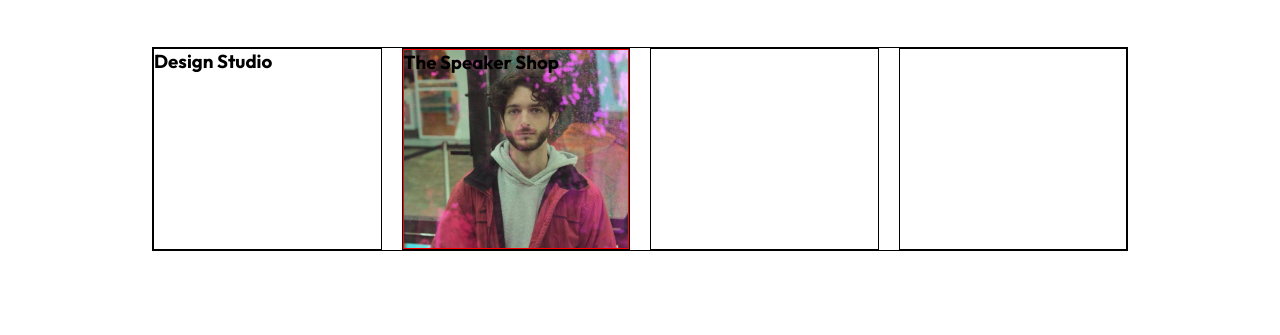
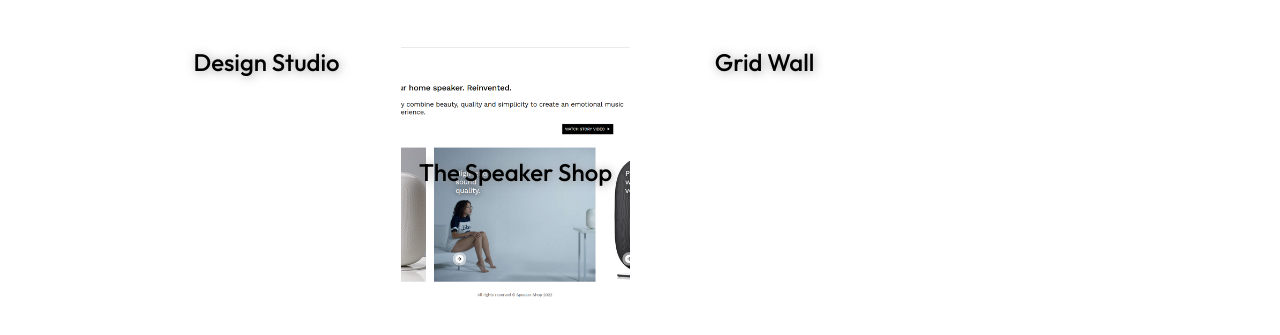
Before and after one commit to nicoleivo/Portfolio-deprecated-, a plain HTML site: page common/portfolio.html in a window 1280 px wide. Shown: the part 113-448 px from the top of the page. Drawn offline with Linux system fonts and the light colour scheme.

Commit message:
more images

```diff
--- a/common/portfolio.html
+++ b/common/portfolio.html
@@ -50,7 +50,7 @@
         </div>
         <div class="box">
             <div class="web-img wall-img">
-                <h3></h3>
+                <h3>Grid Wall</h3>
             </div>
         </div>
         <div class="box">
--- a/main.scss
+++ b/main.scss
@@ -269,20 +269,27 @@ body {
   display: grid;
   grid-template-columns: repeat(4, 1fr);
   gap: 1.25rem;
-  border: 1px solid;
 
   .box {
     width: 100%;
-    border: 1px solid;
+
+    .web-img {
+      @include center-things;
+
+      h3 {
+        font-size: 1.5rem;
+        font-weight: 500;
+        text-shadow: 1px 1px 10px rgba(133, 133, 133, 0.8);
+      }
+    }
 
     .speaker-img {
       width: 100%;
-      height: 200px;
-      background-image: url(../images/Screenshot\ from\ 2022-02-03\ 20-36-25.png);
+      height: 250px;
+      background-image: url(../images/speaker.png);
       background-repeat: no-repeat;
       background-size: cover;
       background-position: center;
-      border: 1px solid red;
     }
   }
 }
```
Also changed, not shown: images/design.png (added), images/grid.png (added), images/speaker.png (renamed from images/Screenshot from 2022-02-03 20-36-25.png), images/travel.png (added), styles/main.css, 1 other file.
